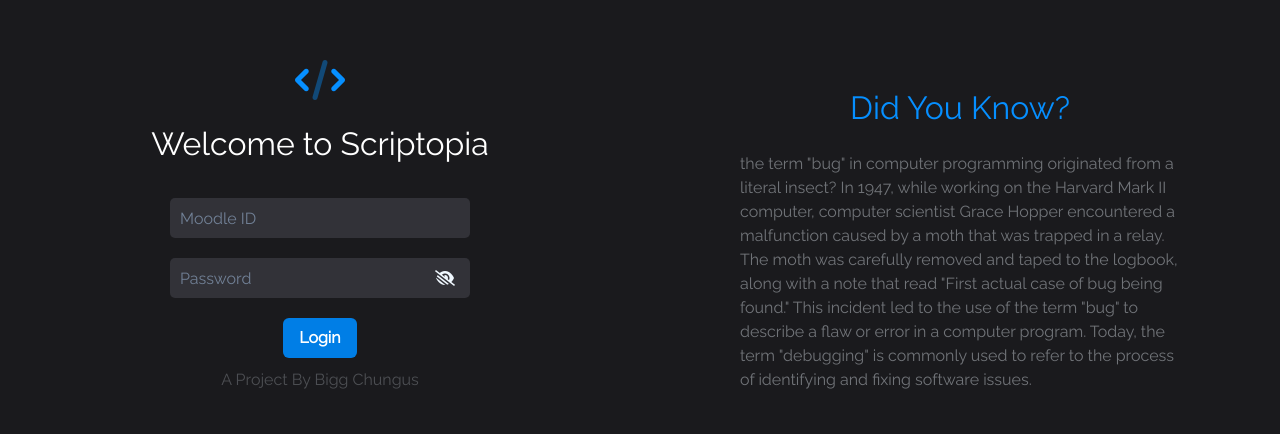
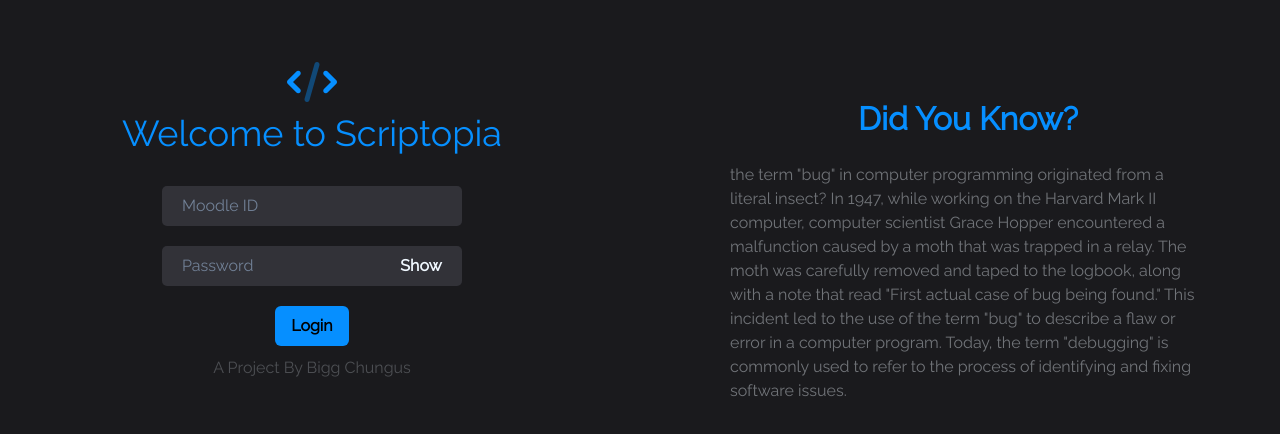
Before and after one commit to Bigg-Chungus-Group/Scriptopia, a React (Vite) app in the folder client/: page /auth in a window 1280 px wide. Shown: the part 152-586 px from the top of the page. Built offline with nearby package versions, Linux system fonts and the light colour scheme.

Commit message:
Changed Auth to ChakraUI Components

```diff
--- a/client/src/pages/Auth/Auth.css
+++ b/client/src/pages/Auth/Auth.css
@@ -1,67 +1,77 @@
-.Auth .container {
+.Auth {
+  background-color: var(--bg);
+  display: flex;
   height: 100vh;
-  display: flex;
-  flex-direction: row;
   align-items: center;
   justify-content: center;
-  background-color: var(--bg);
-  color: aliceblue;
+  gap: 80px;
+}
+
+.Auth i:first-child {
+  color: var(--accent-color);
+  font-size: 2.5rem;
 }
 
 .Auth .left {
-  width: 50%;
-  height: 100%;
   display: flex;
-  flex-direction: column;
   align-items: center;
   justify-content: center;
-  background-color: var(--bg);
+  gap: 10px;
+  flex-direction: column;
+  width: 45vw;
 }
 
-.Auth .left > form {
-  display: flex;
-  flex-direction: column;
-  align-items: center;
-  justify-content: center;
+.Auth .left .pwd {
+  position: relative;
 }
 
-.Auth form input {
-  width: 300px;
-  height: 40px;
-  margin: 10px;
-  padding: 10px;
+.Auth .left .pwd i {
+  position: absolute;
+  cursor: pointer;
+}
+
+.Auth input {
+  background-color: var(--primary-bg);
   border: none;
   border-radius: 5px;
-  background-color: var(--primary-bg);
-  color: white;
-  outline: none;
+  padding: 10px 20px;
+  color: var(--text-color);
+  font-size: 1rem;
+  margin-bottom: 10px;
+  width: 300px;
 }
 
-.Auth .left > h2 {
-  color: white;
-  font-size: 2rem;
+.Auth #pw {
+  padding-right: 70px;
+}
+
+.Auth .showpw {
+  background-color: transparent;
+  color: var(--text-color);
+  height: 1.75rem;
+  margin-right: 10px;
+}
+
+.Auth .pw {
+  position: relative;
+  width: 300px;
+}
+
+.Auth .heading {
+  color: var(--accent-color);
   margin-bottom: 20px;
+  font-weight: normal;
+  font-family: "Raleway", sans-serif;
   text-align: center;
 }
 
-.Auth .left > i {
-  color: var(--accent-color);
-  font-size: 2.5rem;
-  margin-bottom: 20px;
-}
-
-.Auth button {
-  margin-top: 10px;
-  margin-bottom: 10px;
-}
-
-.Auth .credit {
+.Auth .creds {
   color: rgba(240, 248, 255, 0.241);
   margin-bottom: 20px;
 }
 
 .Auth .right {
-  width: 50%;
+  width: 45vw;
   height: 100%;
   display: flex;
   flex-direction: column;
@@ -69,70 +79,33 @@
   justify-content: center;
 }
 
-.Auth .right > h3 {
+.Auth .right h1 {
   color: var(--accent-color);
   font-size: 2rem;
   margin-bottom: 20px;
+  font-weight: bold;
 }
 
-.Auth .right > p {
+.Auth .right p {
   color: rgba(240, 248, 255, 0.403);
   font-size: 1rem;
   margin-bottom: 20px;
-  padding: 0 100px;
+  padding: 0 50px;
   line-height: 1.5;
 }
 
-.pwd {
-  position: relative;
+.Auth .submit {
+  background-color: var(--accent-color);
+  color: black;
 }
 
-.pwd  i {
-  position: absolute;
-  top: 50%;
-  right: 15px;
-  transform: translate(-50%, -50%);
-  cursor: pointer;
-}
+@media screen and (max-width: 768px) {
+  .Auth .left {
+    width: 100%;
+    gap: 20px;
+  }
 
-@media (max-width: 960px) {
   .Auth .right {
     display: none;
   }
-
-  .Auth .left {
-    width: 100%;
-  }
-
-  .Auth input {
-    width: 100%;
-  }
-
-  .Auth .left > h2 {
-    font-size: 1.5rem;
-  }
-
-  .Auth .left > i {
-    font-size: 2.5rem;
-  }
-
-  .Auth .right > h3 {
-    font-size: 1.5rem;
-  }
-
-  .Auth .right > p {
-    font-size: 0.8rem;
-  }
-
-  .pwd {
-    position: relative;
-  }
-
-  .pwd > i {
-    position: absolute;
-    top: 50%;
-    right: 15px;
-    transform: translate(-50%, -50%);
-    cursor: pointer;
-  }
 }
--- a/client/src/pages/Auth/Auth.jsx
+++ b/client/src/pages/Auth/Auth.jsx
@@ -2,23 +2,26 @@ import React, { useState } from "react";
 import "../../assets/fa/css/all.css";
 import "./Auth.css";
 import validator from "validator";
-import { Button } from "@chakra-ui/react";
+import {
+  Box,
+  Button,
+  Heading,
+  Input,
+  InputGroup,
+  InputRightElement,
+} from "@chakra-ui/react";
 
 const Auth = () => {
   const [isLoading, setIsLoading] = useState(false);
-  const [show, setShow] = useState(false);
+  const [show, setShow] = React.useState(false);
   const handleClick = () => setShow(!show);
 
   const validateAndSubmit = (e) => {
     e.preventDefault();
     setIsLoading(true);
     const mid = document.querySelector("#mid").value;
-    const pwd = document.querySelector(".pwd input").value;
+    const pwd = document.querySelector("#pw").value;
     const err = document.querySelector("#err");
-    const btn = document.querySelector("#btn");
-
-    btn.setAttribute("isLoading", "true");
-
     err.innerHTML = "&nbsp;";
 
     try {
@@ -45,64 +48,51 @@ const Auth = () => {
 
   const handleInvalidCredentials = () => {
     const err = document.querySelector("#err");
-    const btn = document.querySelector("#btn");
     err.innerHTML = "Invalid Credentials";
     setIsLoading(false);
   };
 
   return (
-    <div className="Auth">
-      <div className="container">
-        <div className="left">
-          <i className="fa-duotone fa-code 2xs"></i>
-
-          <h2>Welcome to Scriptopia</h2>
-
-          <form action="" method="POST">
-            <input type="number" placeholder="Moodle ID" id="mid" />
-            <div className="pwd">
-              <input type={show ? "text" : "password"} placeholder="Password" />
-              <i
-                class={
-                  show
-                    ? "fa-sharp fa-solid fa-eye"
-                    : "fa-sharp fa-solid fa-eye-low-vision"
-                }
-                onClick={handleClick}
-              ></i>
-            </div>
-
+    <Box className="Auth">
+      <Box className="left">
+        <i className="fa-duotone fa-code"></i>
+        <Heading className="heading">Welcome to Scriptopia</Heading>
+        <Input placeholder="Moodle ID" id="mid"/>
+        <InputGroup size="md" className="pw">
+          <Input id="pw" type={show ? "text" : "password"} placeholder="Password" />
+          <InputRightElement width="4.5rem">
+            <Button onClick={handleClick} className="showpw" colorScheme="blue">
+              {show ? "Hide" : "Show"}
+            </Button>
+          </InputRightElement>
+        </InputGroup>
         <Button
+          type="submit"
+          onClick={validateAndSubmit}
+          className="submit"
           colorScheme="brand"
           isLoading={isLoading}
-              onClick={validateAndSubmit}
-              id="btn"
         >
           Login
         </Button>
-
-            <p className="credit">A Project By Bigg Chungus</p>
-
+        <p className="creds">A Project By Bigg Chungus</p>
         <p id="err">&nbsp;</p>
-          </form>
-        </div>
-
-        <div className="right">
-          <h3>Did You Know?</h3>
+      </Box>
+      <Box className="right">
+        <h1>Did You Know?</h1>
         <p>
           the term "bug" in computer programming originated from a literal
           insect? In 1947, while working on the Harvard Mark II computer,
-            computer scientist Grace Hopper encountered a malfunction caused by
-            a moth that was trapped in a relay. The moth was carefully removed
-            and taped to the logbook, along with a note that read "First actual
-            case of bug being found." This incident led to the use of the term
-            "bug" to describe a flaw or error in a computer program. Today, the
-            term "debugging" is commonly used to refer to the process of
-            identifying and fixing software issues.
+          computer scientist Grace Hopper encountered a malfunction caused by a
+          moth that was trapped in a relay. The moth was carefully removed and
+          taped to the logbook, along with a note that read "First actual case
+          of bug being found." This incident led to the use of the term "bug" to
+          describe a flaw or error in a computer program. Today, the term
+          "debugging" is commonly used to refer to the process of identifying
+          and fixing software issues.
         </p>
-        </div>
-      </div>
-    </div>
+      </Box>
+    </Box>
   );
 };
 
```
Also changed, not shown: 1 other file (tests, documents, lock files or other folders). Lines whose indentation alone changed are shown as unchanged.
